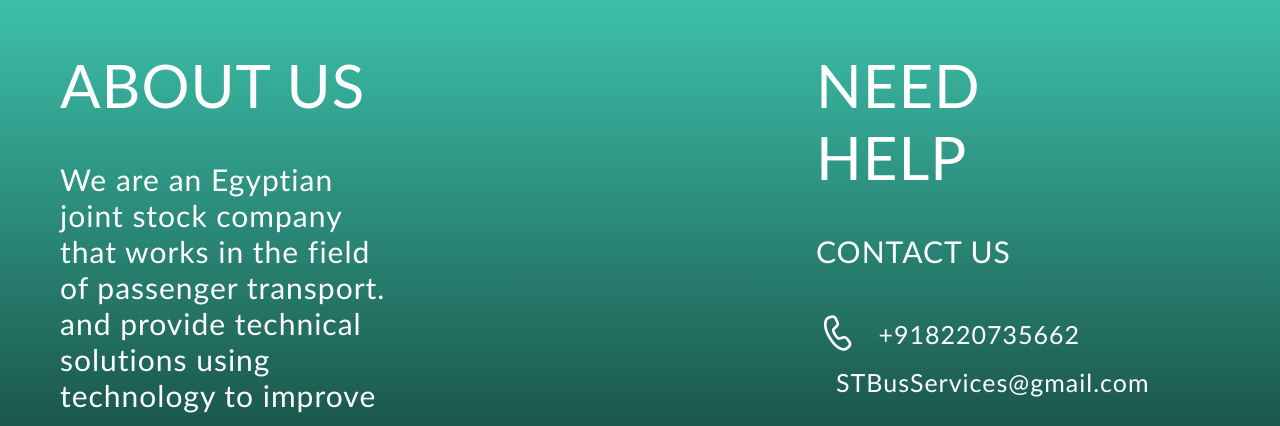
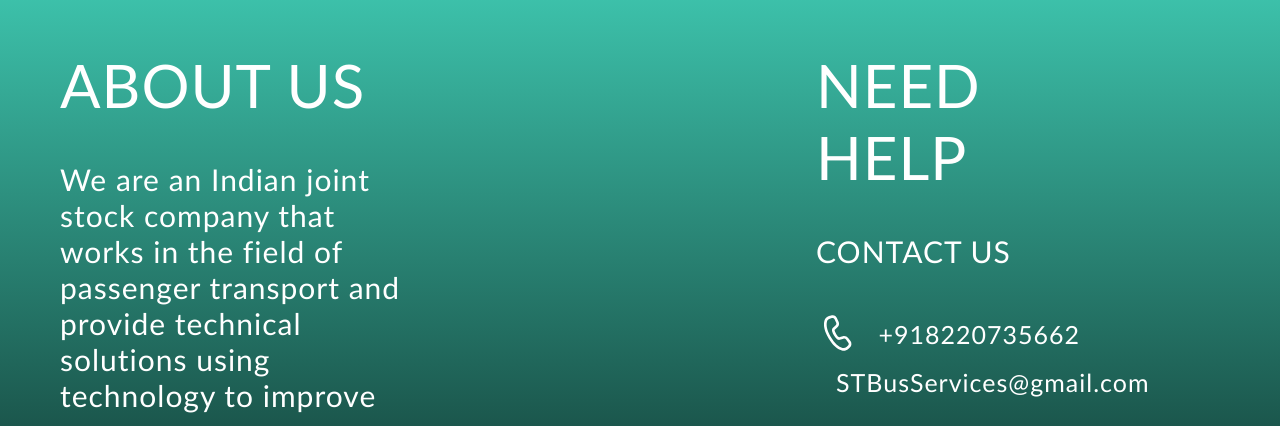
Before and after one commit to siddhu-17/superjet, a plain HTML site: page index.html in a window 1280 px wide. Shown: the part 4240-4666 px from the top of the page. Drawn offline with Linux system fonts and the light colour scheme.

Commit message:
Update index.html

```diff
--- a/index.html
+++ b/index.html
@@ -386,7 +386,7 @@
 <div class="container">
     <div class="paragraph3">
         <h1> ABOUT US </h1>
-        <p> We are an Egyptian joint stock company that works in the field of passenger transport.
+        <p> We are an Indian joint stock company that works in the field of passenger transport
             and provide technical solutions using technology to improve passenger transportation services, to develop its services for the public to simplify their lives.</p>
     </div>
 
```
